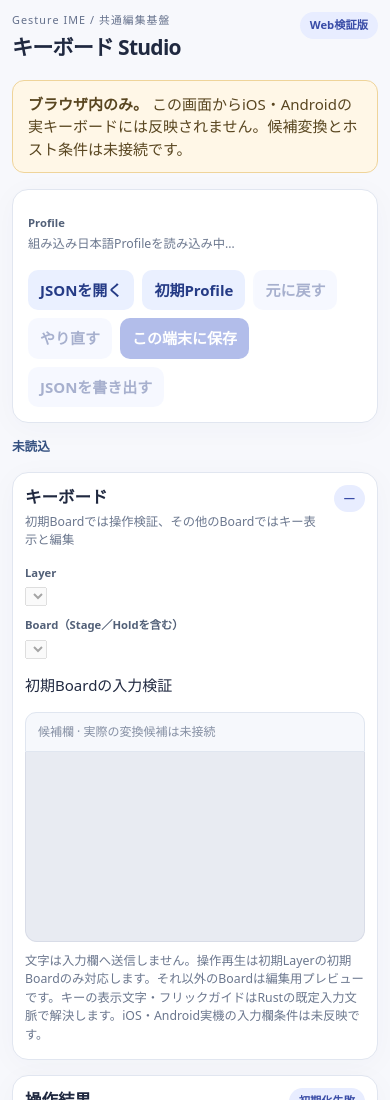
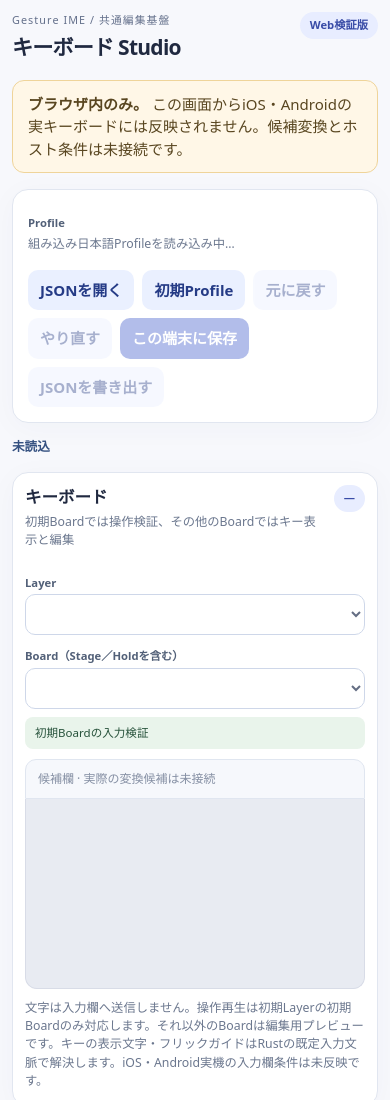
Before and after one commit to kinoko34077/gesture-ime, a website with bundled scripts: page Web/editor/index.html in a window 390 px wide. Shown: the top 1100 px of the page. Built offline with nearby package versions, Linux system fonts and the light colour scheme; files whose address does not match are found by name.

Commit message:
style(web): accessible compact Layer and Board selector on mobile (#225)

```diff
--- a/Web/editor/style.css
+++ b/Web/editor/style.css
@@ -15,3 +15,12 @@
 .key.has-flick-guides .flick-guide{position:absolute;pointer-events:none;user-select:none;top:50%;left:50%;transform:translate(-50%,-50%);max-width:31%;overflow:hidden;text-overflow:ellipsis;white-space:nowrap;font-weight:500;font-size:clamp(.53rem,1.45vw,.76rem);line-height:1.05;color:#53668e}
 .key.has-flick-guides.pressed .flick-guide{color:#1d4489}
 @media(max-width:380px){.key.has-flick-guides .flick-guide{font-size:.57rem}.key.has-flick-guides .key-label{font-size:.84rem}}
+
+
+/* Layer/Board selection operates only on validated Rust preview metadata. */
+.board-picker{display:grid;grid-template-columns:minmax(0,1fr) minmax(0,1.35fr);gap:10px;margin:0 0 8px}
+.board-picker select{width:100%;min-width:0;padding:10px;border:1px solid #bac7e0;border-radius:10px;background:#fff;color:#233150;font:inherit;font-size:.83rem}
+.board-picker select:focus-visible{outline:3px solid #a0b6ff;outline-offset:1px}
+.board-preview-state{margin:4px 0 10px;padding:7px 10px;background:#e9f4eb;color:#27523b;border-radius:8px;font-size:.77rem}
+.board-preview-state[data-mode="edit"]{background:#fff4df;color:#6b4a22}
+@media(max-width:540px){.board-picker{grid-template-columns:1fr;gap:3px}}
```
